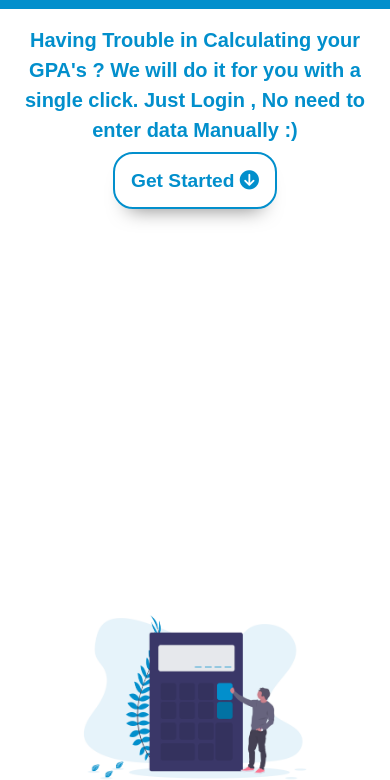
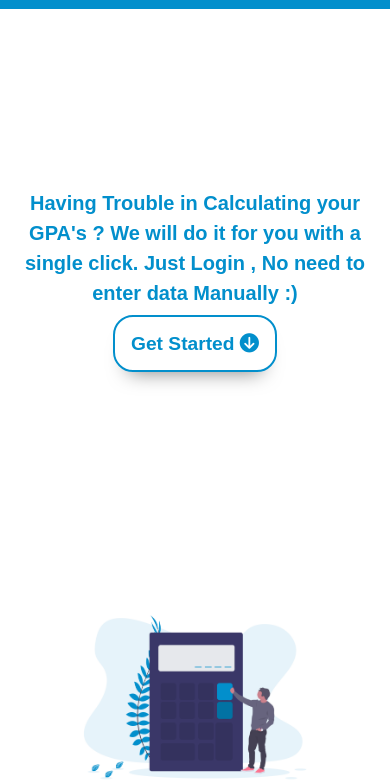
Before and after one commit to 3-bro-grammers/sems-gpa, a plain HTML site: page public/index.html in a window 390 px wide. Shown: the part 65-845 px from the top of the page. Drawn offline with nearby package versions, Linux system fonts and the light colour scheme; no server answers.

Commit message:
fix intro_txt

```diff
--- a/public/style.css
+++ b/public/style.css
@@ -138,6 +138,11 @@
   #intro {
       flex-direction: column;
   }
+  #intro_txt{
+    display: flex;
+    flex-direction: column;
+    justify-content: center;
+  }
   #intro_img {
       width: 75%;
   }
```
